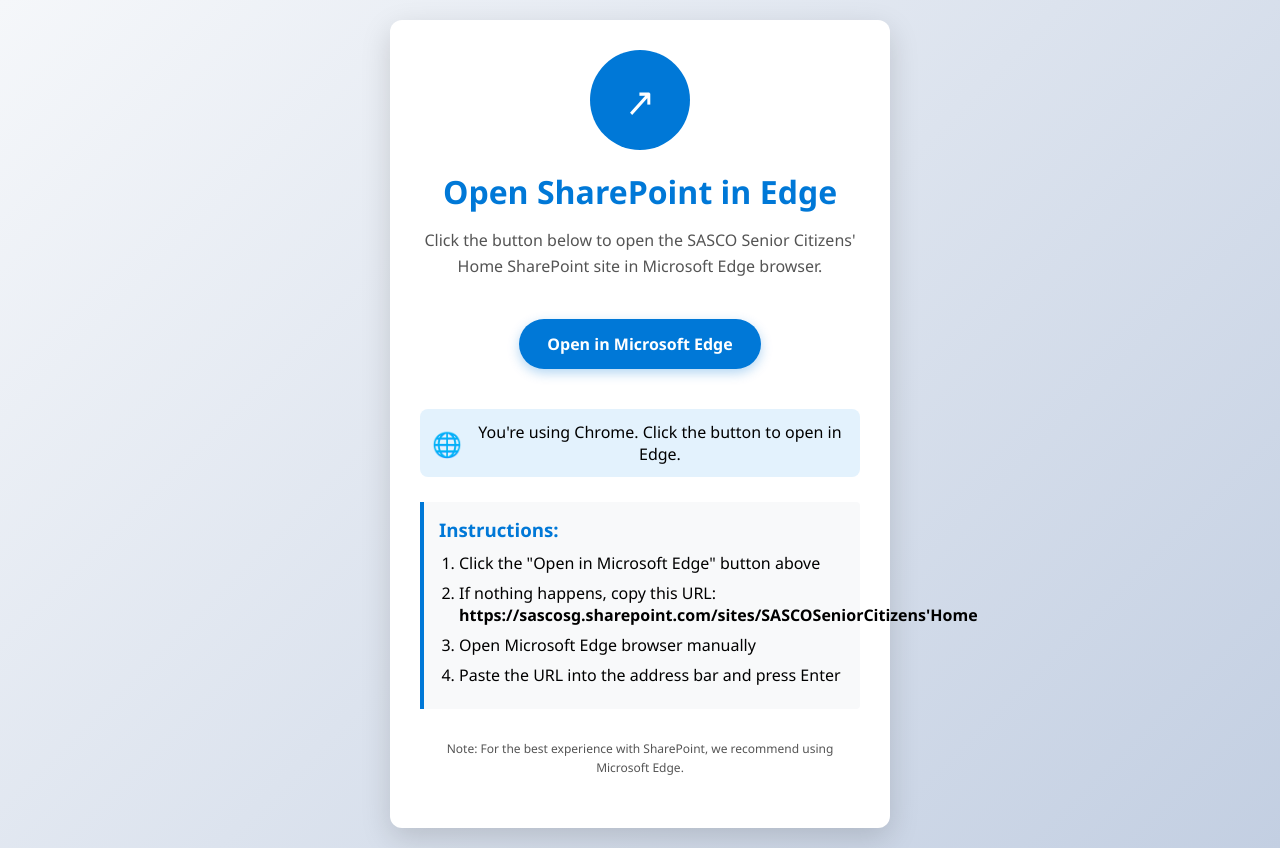
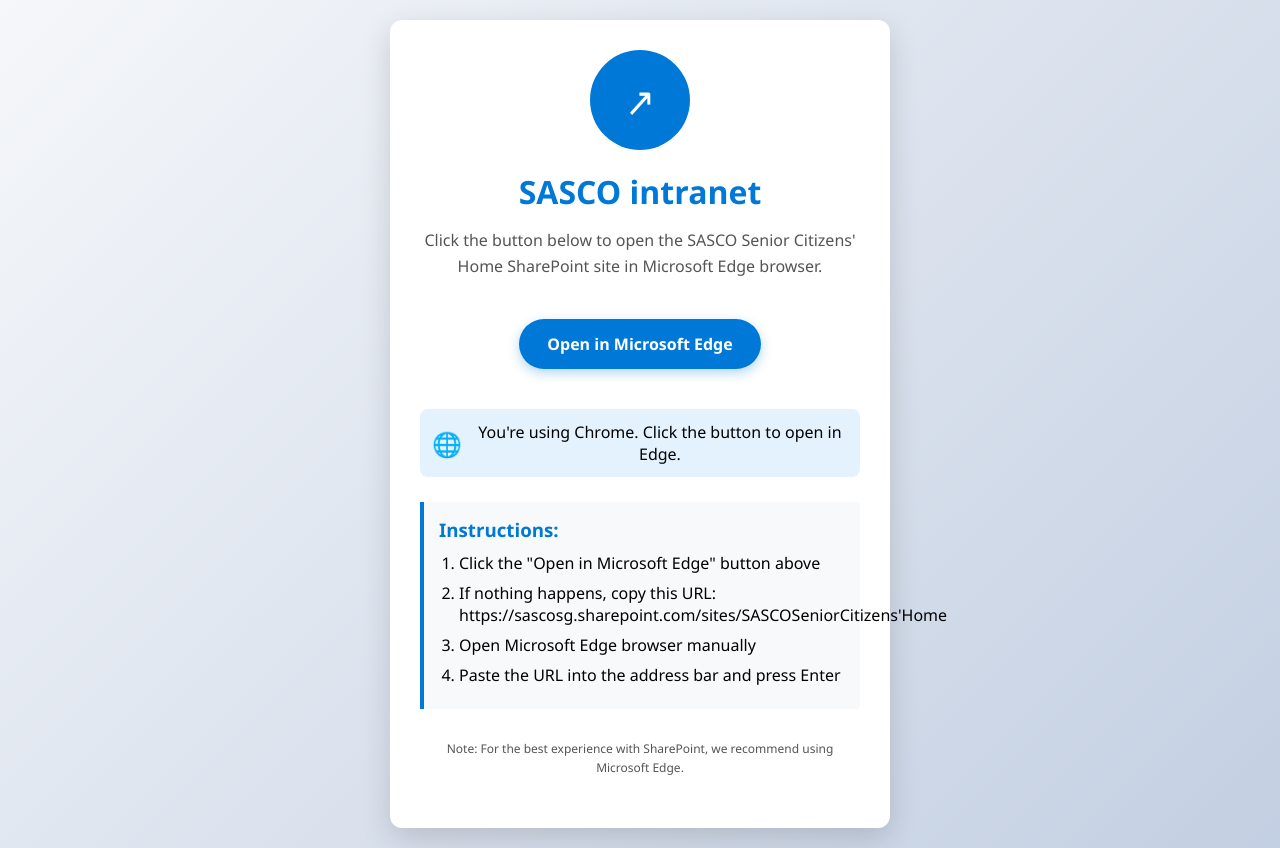
Before and after one commit to rogerSasco/intranet, a plain HTML site: page intranet.html in a window 1280 px wide. Drawn offline with Linux system fonts and the light colour scheme.

Commit message:
wordings

```diff
--- a/intranet.html
+++ b/intranet.html
@@ -3,7 +3,7 @@
 <head>
     <meta charset="UTF-8">
     <meta name="viewport" content="width=device-width, initial-scale=1.0">
-    <title>Open SharePoint in Edge</title>
+    <title>SASCO intranet</title>
     <style>
         * {
             box-sizing: border-box;
@@ -150,7 +150,7 @@
             <span>↗</span>
         </div>
 
-        <h1>Open SharePoint in Edge</h1>
+        <h1>SASCO intranet</h1>
         <p>Click the button below to open the SASCO Senior Citizens' Home SharePoint site in Microsoft Edge browser.</p>
 
         <div id="successMessage" class="success-message">
@@ -172,7 +172,7 @@
             <h3>Instructions:</h3>
             <ol>
                 <li>Click the "Open in Microsoft Edge" button above</li>
-                <li>If nothing happens, copy this URL: <strong>https://sascosg.sharepoint.com/sites/SASCOSeniorCitizens'Home</strong></li>
+                <li>If nothing happens, copy this URL: <a>https://sascosg.sharepoint.com/sites/SASCOSeniorCitizens'Home</a></li>
                 <li>Open Microsoft Edge browser manually</li>
                 <li>Paste the URL into the address bar and press Enter</li>
             </ol>
```
